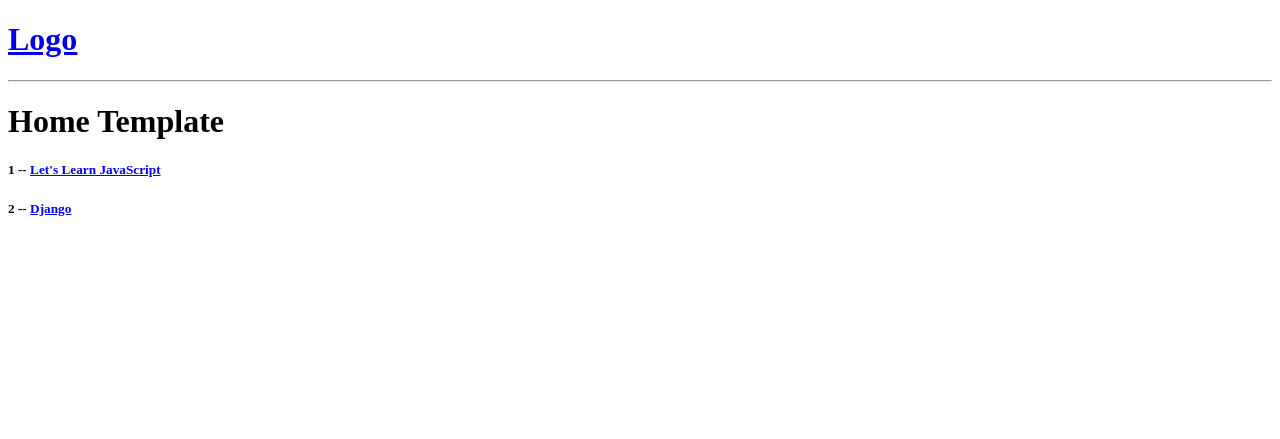
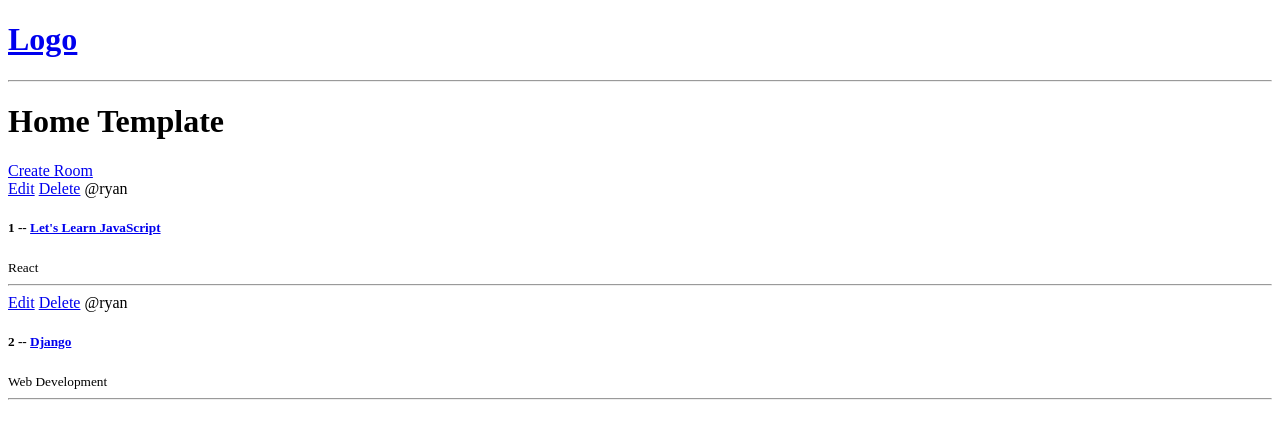
Before and after one commit to ryanguyen206/studybud, a Django app: page / in a window 1280 px wide. Shown: the top 439 px of the page. Run offline with Django 5.2, Linux system fonts and the light colour scheme; data comes from the database, SQL or seed files in the repository.

Commit message:
create CRUD operations

```diff
--- a/base/templates/base/home.html
+++ b/base/templates/base/home.html
@@ -3,11 +3,15 @@
 {% block content %}
 <h1>Home Template</h1>
 <div>
+    <a href="{% url 'create-room' %}">Create Room</a>
     {% for room in rooms %}
         <div>
-
-            <h5>{{room.id}} -- <a href="/room/{{room.id}}">{{room.name}}</a></h5>
-
+            <a href="{% url 'update-room' room.id %}">Edit</a>
+            <a href="{% url 'delete-room' room.id %}">Delete</a>
+            <span>@{{room.host.username}}</span>
+            <h5>{{room.id}} -- <a href="{% url 'room' room.id %}">{{room.name}}</a></h5>
+            <small>{{room.topic.name}}</small>
+            <hr>
 
         </div>
     {% endfor %}
--- a/base/urls.py
+++ b/base/urls.py
@@ -4,4 +4,7 @@ from . import views
 urlpatterns = [
     path('', views.home,  name='home'),
     path('room/<str:id>/', views.room, name="room"),
+    path('create-room/', views.createRoom, name="create-room"),
+    path('update-room/<str:id>/', views.updateRoom, name="update-room"),
+    path('delete-room/<str:id>/', views.deleteRoom, name="delete-room")
 ]
--- a/base/views.py
+++ b/base/views.py
@@ -1,6 +1,7 @@
-from django.shortcuts import render
+from django.shortcuts import render, redirect
 from django.http import HttpResponse
 from .models import Room
+from .forms import RoomForm
 
 # Create your views here.
 
@@ -18,3 +19,34 @@ def room(request, id):
     room = Room.objects.get(id=id)
     context = {'room' : room}
     return render(request, 'base/room.html', context)
+
+def createRoom(request):
+    form = RoomForm
+    if request.method == 'POST':
+        form = RoomForm(request.POST)
+        if form.is_valid():
+            form.save()
+            return redirect('home')
+
+    context = {'form': form}
+    return render(request, 'base/room_form.html', context)
+
+def updateRoom(request, id):
+    room = Room.objects.get(id=id)
+    form = RoomForm(instance=room)
+
+    if request.method == 'POST':
+        form = RoomForm(request.POST, instance=room)
+        if form.is_valid():
+            form.save()
+            return redirect('home')
+
+    context = {'form': form}
+    return render(request, 'base/room_form.html', context)
+
+def deleteRoom(request, id):
+    room = Room.objects.get(id=id)
+    if request.method == 'POST':
+        room.delete()
+        return redirect('home')
+    return render(request, 'base/delete.html', {'obj': room})
```
Also changed, not shown: base/forms.py (added, +7 -0 lines), base/templates/base/delete.html (added, +13 -0 lines), base/templates/base/room_form.html (added, +14 -0 lines).
